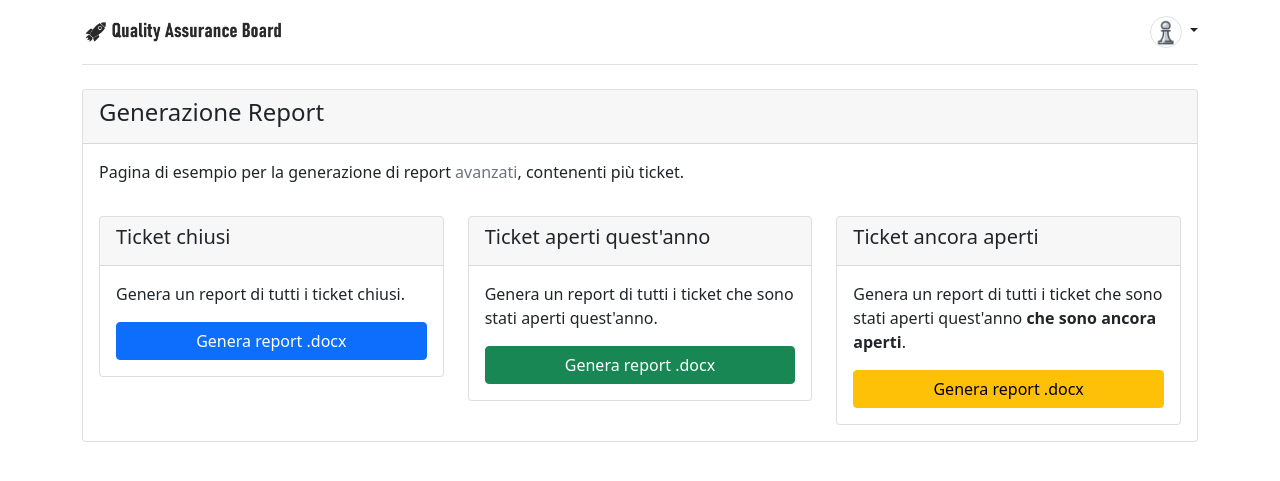
After one commit to antipatico/university-ticket-system, a Django app: page /report/ in a window 1280 px wide. The commit adds this page. Shown: the top 481 px of the page. Run offline with Django 3.2, Linux system fonts and the light colour scheme; the visitor is signed in with stand-in values (Sample User, id 1); some libraries are stand-ins or nearby versions.

Commit message:
Yearly ticket reports

```diff
--- a/uts/uts_common/templates/uts/base.html
+++ b/uts/uts_common/templates/uts/base.html
@@ -35,6 +35,8 @@
           <li><a class="dropdown-item" href="{% url 'uts_common:new_ticket' %}">Nuovo ticket...</a></li>
           <li><a class="dropdown-item" href="{% url 'uts_common:organizations_list' %}">Le mie Organizzazioni</a></li>
           <li><a class="dropdown-item" href="{% url 'uts_common:profile_settings' %}">Impostazioni</a></li>
+          <li><hr class="dropdown-divider"></li>
+          <li><a class="dropdown-item" href="{% url 'uts_report:report_generator_index' %}">Genera report annuali</a></li>
           <li><hr class="dropdown-divider"></li>
           {% if user.is_staff %}
           <li><a class="dropdown-item text-danger" href="{% url 'admin:index' %}"><strong>Pannello di Amministrazione</strong></a></li>
--- a/uts/uts_common/templates/uts/ticket-details.html
+++ b/uts/uts_common/templates/uts/ticket-details.html
@@ -122,7 +122,7 @@
               </ul>
             </div>
             <div class="mb-4">
-              <a href="{% url 'uts_report:generate_ticket_report' ticket_id %}" target="_blank"><button class="btn w-100 btn-primary">Genera report</button></a>
+              <a href="{% url 'uts_report:generate_ticket_report' ticket_id %}" target="_blank"><button class="btn w-100 btn-primary">Genera report .docx</button></a>
             </div>
           </div>
         </div>
--- /dev/null
+++ b/uts/uts_report/templates/uts_report/reports-example.html
@@ -0,0 +1,41 @@
+{% extends "uts/base.html" %}
+
+{% block content %}
+  <div class="card">
+    <div class="card-header"><h4>Generazione Report</h4></div>
+    <div class="card-body">
+      <div class="row">
+        <div class="col-12 mb-3">
+          <p>Pagina di esempio per la generazione di report <span class="text-muted">avanzati</span>, contenenti più ticket.</p>
+        </div>
+        <div class="col-md-4">
+          <div class="card">
+            <div class="card-header"><h5>Ticket chiusi</h5></div>
+            <div class="card-body">
+              <p>Genera un report di tutti i ticket chiusi.</p>
+              <a href="{% url "uts_report:generate_closed_tickets_report" %}" target="_blank"><button class="btn btn-primary w-100">Genera report .docx</button></a>
+            </div>
+          </div>
+        </div>
+        <div class="col-md-4">
+          <div class="card">
+            <div class="card-header"><h5>Ticket aperti quest'anno</h5></div>
+            <div class="card-body">
+              <p>Genera un report di tutti i ticket che sono stati aperti quest'anno.</p>
+              <a href="{% url "uts_report:generate_opened_lastyear_tickets_report" %}" target="_blank"><button class="btn btn-success w-100">Genera report .docx</button></a>
+            </div>
+          </div>
+        </div>
+        <div class="col-md-4">
+          <div class="card">
+            <div class="card-header"><h5>Ticket ancora aperti</h5></div>
+            <div class="card-body">
+              <p>Genera un report di tutti i ticket che sono stati aperti quest'anno <strong>che sono ancora aperti</strong>.</p>
+              <a href="{% url "uts_report:generate_opened_lastyear_stillopen_tickets_report" %}" target="_blank"><button class="btn btn-warning w-100">Genera report .docx</button></a>
+            </div>
+          </div>
+        </div>
+      </div>
+    </div>
+  </div>
+{% endblock %}
--- a/uts/uts_report/urls.py
+++ b/uts/uts_report/urls.py
@@ -3,6 +3,7 @@ from uts_report import views
 
 app_name = "uts_report"
 urlpatterns = [
+    path('', views.reports_example, name="report_generator_index"),
     path('ticket/<int:pk>', views.generate_ticket_report, name="generate_ticket_report"),
     path('closed', views.generate_closed_tickets_report, name="generate_closed_tickets_report"),
     path('opened/lastyear', views.generate_opened_lastyear_tickets_report, name="generate_opened_lastyear_tickets_report"),
--- a/uts/uts_report/views.py
+++ b/uts/uts_report/views.py
@@ -1,5 +1,5 @@
 from django.contrib.auth.decorators import login_required
-from django.shortcuts import get_object_or_404
+from django.shortcuts import get_object_or_404, render
 from django.http import HttpResponse
 from django.conf import settings
 from django.db.models import Q
@@ -49,3 +49,8 @@ def generate_opened_lastyear_stillopen_tickets_report(request):
         Q(ts_closed=None))
     document_stream = document_from_many_tickets(tickets, "Ticket aperti quest'anno ancora aperti", request.build_absolute_uri(settings.MEDIA_URL))
     return DocxHttpResponse(document_stream, document_name=f"ticket-aperti-anno-corrente-ancora-aperti-report")
+
+
+@login_required
+def reports_example(request):
+    return render(request, "uts_report/reports-example.html")
```
